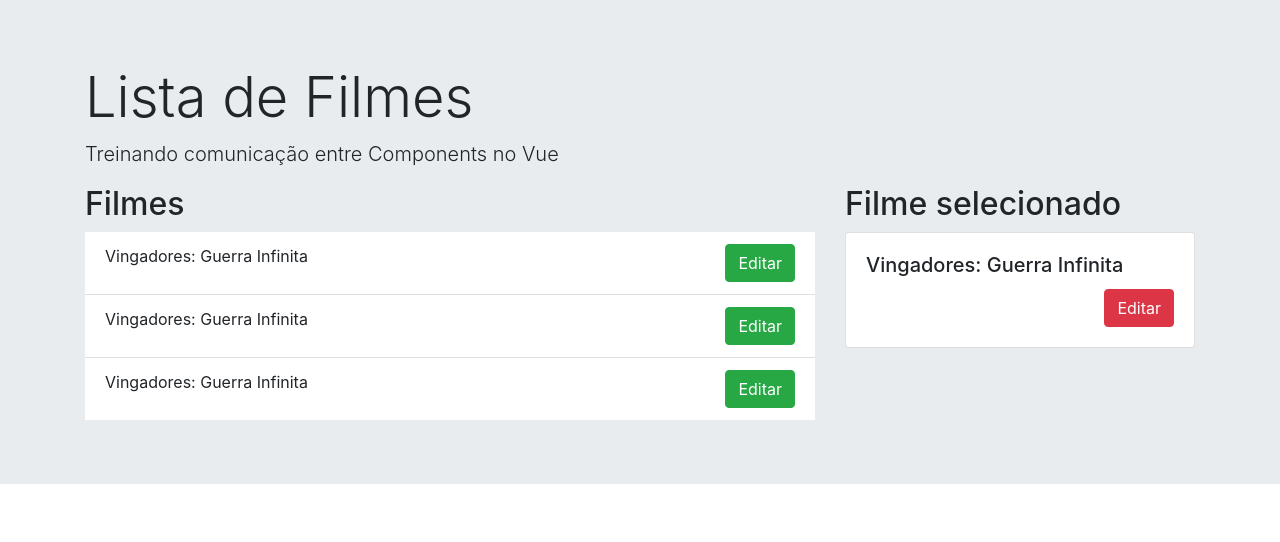
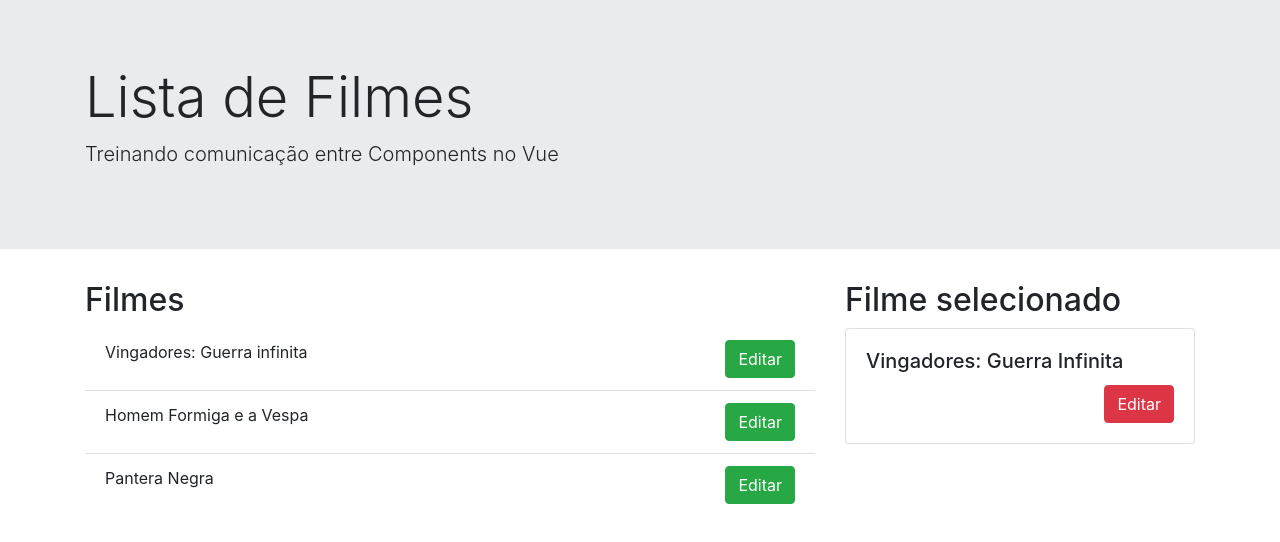
Before and after one commit to leonardo-santoz/vue-components-communication, a Vue app: page / in a window 1280 px wide. Shown: the top 542 px of the page. Built offline with nearby package versions, Linux system fonts and the light colour scheme.

Commit message:
passando dados do comp. pai para o filho

```diff
--- a/src/App.vue
+++ b/src/App.vue
@@ -5,10 +5,10 @@
             <h1 class="display-4">Lista de Filmes</h1>
             <p class="lead">Treinando comunicação entre Components no Vue</p>
         </div>
+    </div>
 
-        <div class="container">
-            <FilmesLista />
-        </div>
+    <div class="container">
+        <FilmesLista />
     </div>
 </div>
 </template>
--- a/src/components/FilmesLista.vue
+++ b/src/components/FilmesLista.vue
@@ -1,39 +1,31 @@
 <template>
 <div class="row">
-
     <!-- coluna 1 -->
     <div class="col-8">
-
         <h2>Filmes</h2>
 
         <div class="list-group list-group-flush">
-
-        <FilmesListaIten/>
-        <FilmesListaIten/>
-        <FilmesListaIten/>
-
+            <FilmesListaIten filmeTitulo="Vingadores: Guerra infinita" />
+            <FilmesListaIten filmeTitulo="Homem Formiga e a Vespa" />
+            <FilmesListaIten filmeTitulo="Pantera Negra" />
         </div>
     </div>
 
     <!-- coluna 2 -->
     <div class="col-4">
-
-      <FilmesListaItenInfo/>
-
+        <FilmesListaItenInfo />
     </div>
-
 </div>
 </template>
 
 <script>
-
-import FilmesListaIten from './FilmesListaIten.vue'
-import FilmesListaItenInfo from './FilmesListaItenInfo.vue'
+import FilmesListaIten from "./FilmesListaIten.vue";
+import FilmesListaItenInfo from "./FilmesListaItenInfo.vue";
 
 export default {
     components: {
         FilmesListaIten,
-    FilmesListaItenInfo
-  }
-}
+        FilmesListaItenInfo,
+    },
+};
 </script>
--- a/src/components/FilmesListaIten.vue
+++ b/src/components/FilmesListaIten.vue
@@ -1,6 +1,12 @@
 <template>
-    <li class="list-group-item">
-        <span>Vingadores: Guerra Infinita</span>
-        <button class="btn btn-success float-right">Editar</button>
-    </li>
+<li class="list-group-item">
+    <span>{{ filmeTitulo }}</span>
+    <button class="btn btn-success float-right">Editar</button>
+</li>
 </template>
+
+<script>
+export default {
+    props: ['filmeTitulo']
+}
+</script>
```
Lines whose indentation alone changed are shown as unchanged.
